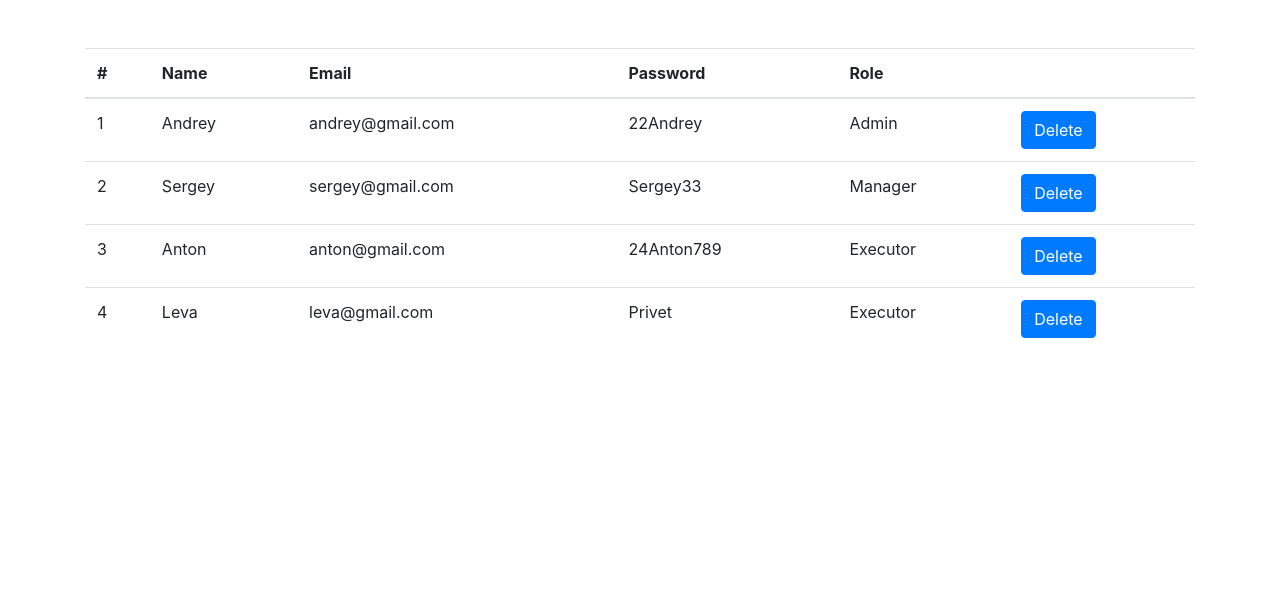
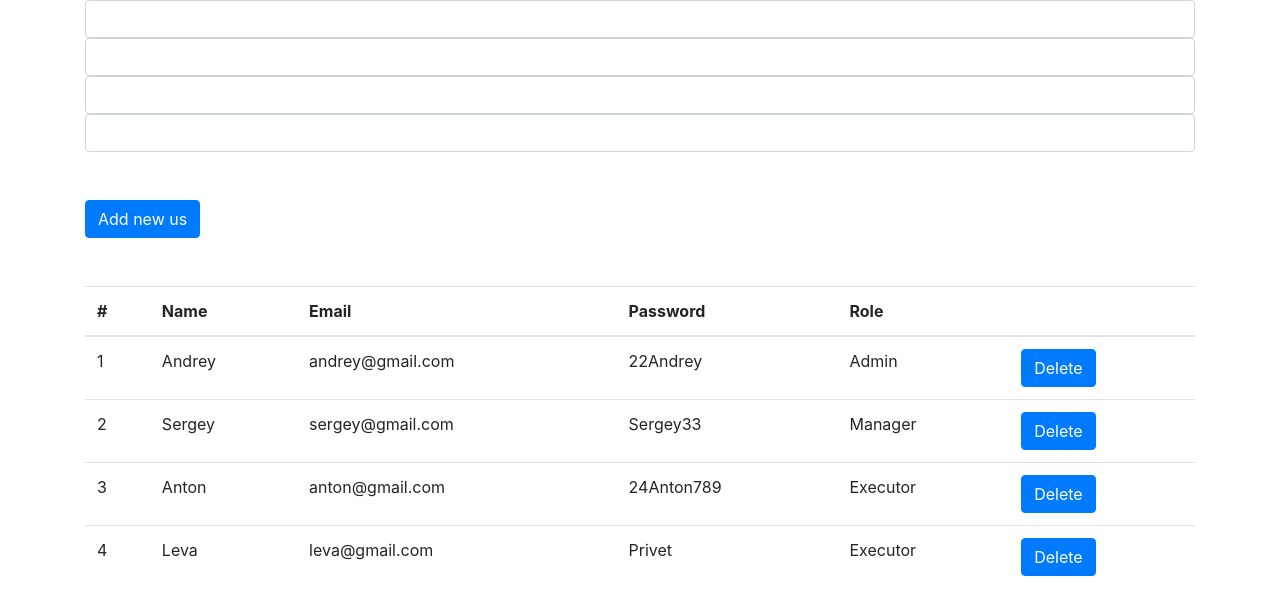
Before and after one commit to VovaSidorov/reactCrm, a React (Create React App) app: page / in a window 1280 px wide. Shown: the top 614 px of the page. Built offline with nearby package versions, Linux system fonts and the light colour scheme.

Commit message:
add user items

```diff
--- a/src/App.js
+++ b/src/App.js
@@ -2,6 +2,7 @@ import React, { Component } from 'react'
 import Table from './Components/table';
 import Modal from './Components/modal';
 import Form from './Components/Form';
+import AddButtonContainer from './Components/AddButton/addButtonContainer';
 
 
 // class App extends Component {
@@ -85,6 +86,7 @@ import Form from './Components/Form';
   return (
     <div className="container">
         {/* <button type="button" className="btn btn-primary mt-5 " onClick={this.AddNewUser}>Add new user</button> */}
+        <AddButtonContainer/>
         <Table  />
         {/* <Modal handleSubmit={this.handleSubmit}/> */}
         {/* <Form /> */}
--- /dev/null
+++ b/src/Components/AddButton/addButton.js
@@ -0,0 +1,38 @@
+import React from 'react';
+
+const AddButton = (props) => {
+    let newUserLogin = React.createRef();
+    let newUserEmail = React.createRef();
+    let newUserPass = React.createRef();
+    let newUserRole = React.createRef();
+
+    let onAddPost = () => {
+        props.addPost();
+    };
+    let onPostChange = () => {
+        let login = newUserLogin.current.value;
+        console.log(login)
+        let email = newUserEmail.current.value;
+        let pass = newUserPass.current.value;
+        let role = newUserRole.current.value;
+        props.updateNewPostText(login,email,pass,role);
+    };
+
+    return (
+     <div>
+                    <input type="email" className="form-control" id="exampleInputEmail1" aria-describedby="emailHelp"
+                    onChange={onPostChange}  ref={newUserLogin}
+                              value={props.newUserLogin}></input>
+                              <input type="email" className="form-control" id="exampleInputEmail1" aria-describedby="emailHelp" onChange={onPostChange}  ref={newUserEmail}
+                              value={props.newUserEmail}></input>
+                              <input type="email" className="form-control" id="exampleInputEmail1" aria-describedby="emailHelp" onChange={onPostChange}  ref={newUserPass}
+                              value={props.newUserPass}></input>
+                              <input type="email" className="form-control" id="exampleInputEmail1" aria-describedby="emailHelp" onChange={onPostChange}  ref={newUserRole}
+                              value={props.newUserRole}></input>
+                    <button onClick={ onAddPost } type="button" className="btn btn-primary mt-5 ">Add new us</button>
+                    </div>
+    )
+
+};
+
+export default AddButton;
--- /dev/null
+++ b/src/Components/AddButton/addButtonContainer.js
@@ -0,0 +1,33 @@
+import React from 'react';
+import {addPostActionCreator, updateNewPostTextActionCreator} from "../../redux/userReducer";
+import AddButton from "./addButton";
+import {connect} from "react-redux";
+
+
+let mapStateToProps = (state) => {
+
+    return {
+        posts: state.usersPage.users,
+        newUserLogin:state.usersPage.newUserLogin,
+        newUserEmail:state.usersPage.newUserEmail,
+        newUserPass:state.usersPage.newUserPass,
+        newUserRole:state.usersPage.newUserRole
+    }
+};
+
+let mapDispatchToProps = (dispatch) => {
+    return {
+        addPost: () => {
+            dispatch(addPostActionCreator())
+        },
+        updateNewPostText: (login,email,pass,role) => {
+            let action = updateNewPostTextActionCreator(login,email,pass,role);
+            dispatch(action);
+        }
+    }
+};
+
+const AddButtonContainer = connect(mapStateToProps, mapDispatchToProps)(AddButton);
+
+
+export default AddButtonContainer;
--- a/src/redux/userReducer.js
+++ b/src/redux/userReducer.js
@@ -1,5 +1,5 @@
-const ADD_USER = "ADD-USER";
-const UPDATE_NEW_USER_TEXT ='UPDATE-NEW-USER-TEXT';
+  const ADD_POST = "ADD-POST";
+const UPDATE_NEW_POST_TEXT ='UPDATE-NEW-POST-TEXT';
 
 
 let initialState =   {
@@ -33,40 +33,42 @@ let initialState =   {
           role:'Executor',
         }
       ],
-        newPostText: ''
+      newUserLogin: '',
+      newUserEmail: '',
+      newUserPass: '',
+      newUserRole: '',
 }
 
 
-const profileReducer = (state = initialState, action) => {
-
+const userReducer = (state = initialState, action) => {
     switch(action.type) {
-        case ADD_USER: {
-            let newUser = {
+      case ADD_POST: {
+        let newPost = {
             // id: 5,
             // message: state.newPostText,
             // likesCount: 0
-                id: '5',
-                login: state.newLoginText,
-                email: state.newEmailText,
-                pass:state.newPassText,
-                role:state.newRoleText
+            id: '4',
+            login: state.newUserLogin,
+            email: state.newUserEmail,
+            pass: state.newUserPass,
+            role: state.newUserRole,
         };
         return {
             ...state,
-                posts: [...state.users, newUser],
-                newLoginText: '',
-                newEmailText: '',
-                newPassText: '',
-                newRoleText: ''
+            users: [...state.users, newPost],
+            newUserLogin: '',
+            newUserEmail: '',
+            newUserPass: '',
+            newUserRole: '',
         };
     }
-        case UPDATE_NEW_USER_TEXT: {
+    case UPDATE_NEW_POST_TEXT: {
         return {
             ...state,
-                newLoginText: action.newLogin,
-                newEmailText: action.newPass,
-                newPassText: action.newPass,
-                newRoleText: action.newRole
+            newUserLogin: action.newLogin,
+            newUserEmail:action.newEmail,
+            newUserPass:action.newPass,
+            newUserRole:action.newRole
         }
     }
     default:
@@ -75,11 +77,11 @@ const profileReducer = (state = initialState, action) => {
 }
 
 
-export const addPostActionCreator = ()=>({  type: ADD_USER});
+export const addPostActionCreator = ()=>({  type: ADD_POST});
 export const updateNewPostTextActionCreator = (login,email,pass,role)=>{
     return {
-        type:UPDATE_NEW_USER_TEXT, newLogin: login, newEmail: email, newPass: pass, newRole: role
+        type:UPDATE_NEW_POST_TEXT, newLogin: login, newEmail: email, newPass: pass, newRole: role
     }
 }
 
-export default profileReducer;
+export default userReducer;
```
Lines whose indentation alone changed are shown as unchanged.
